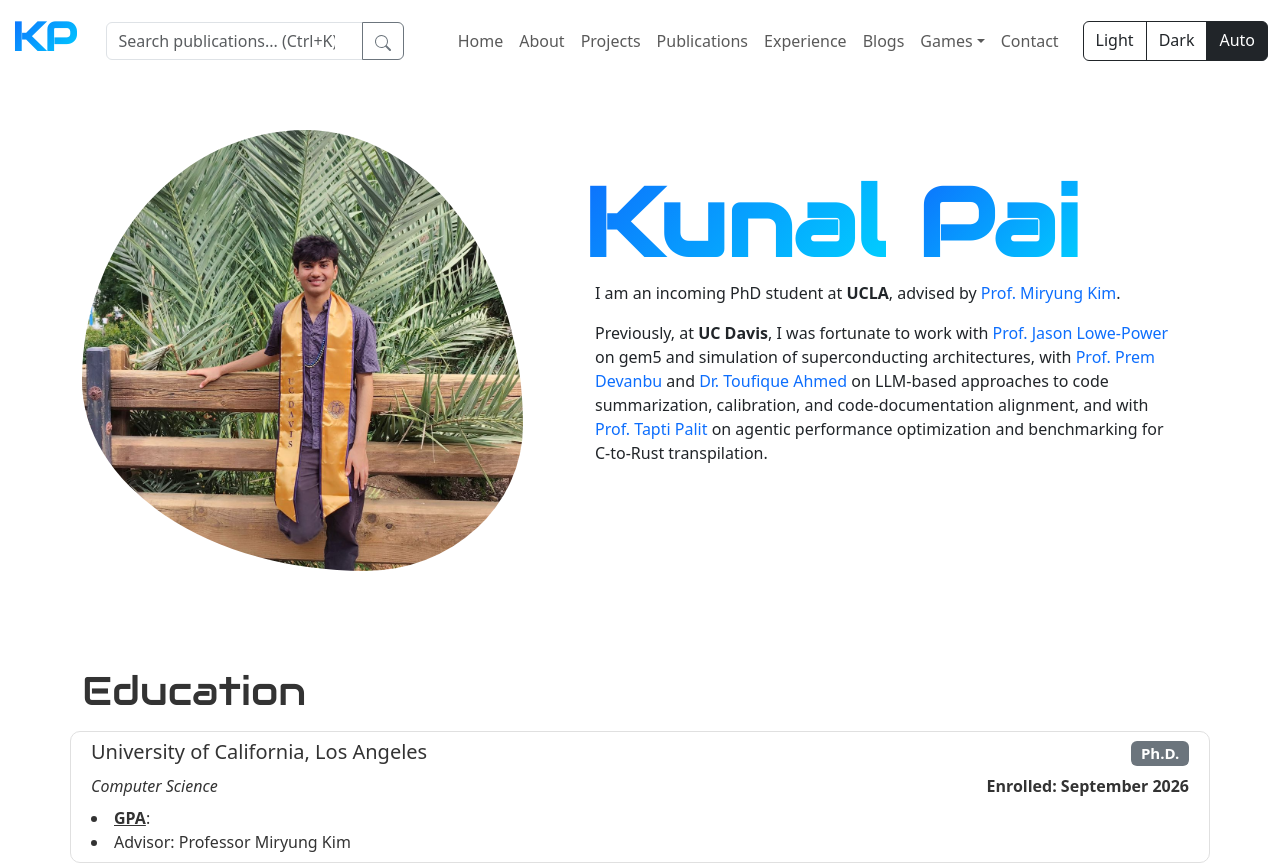
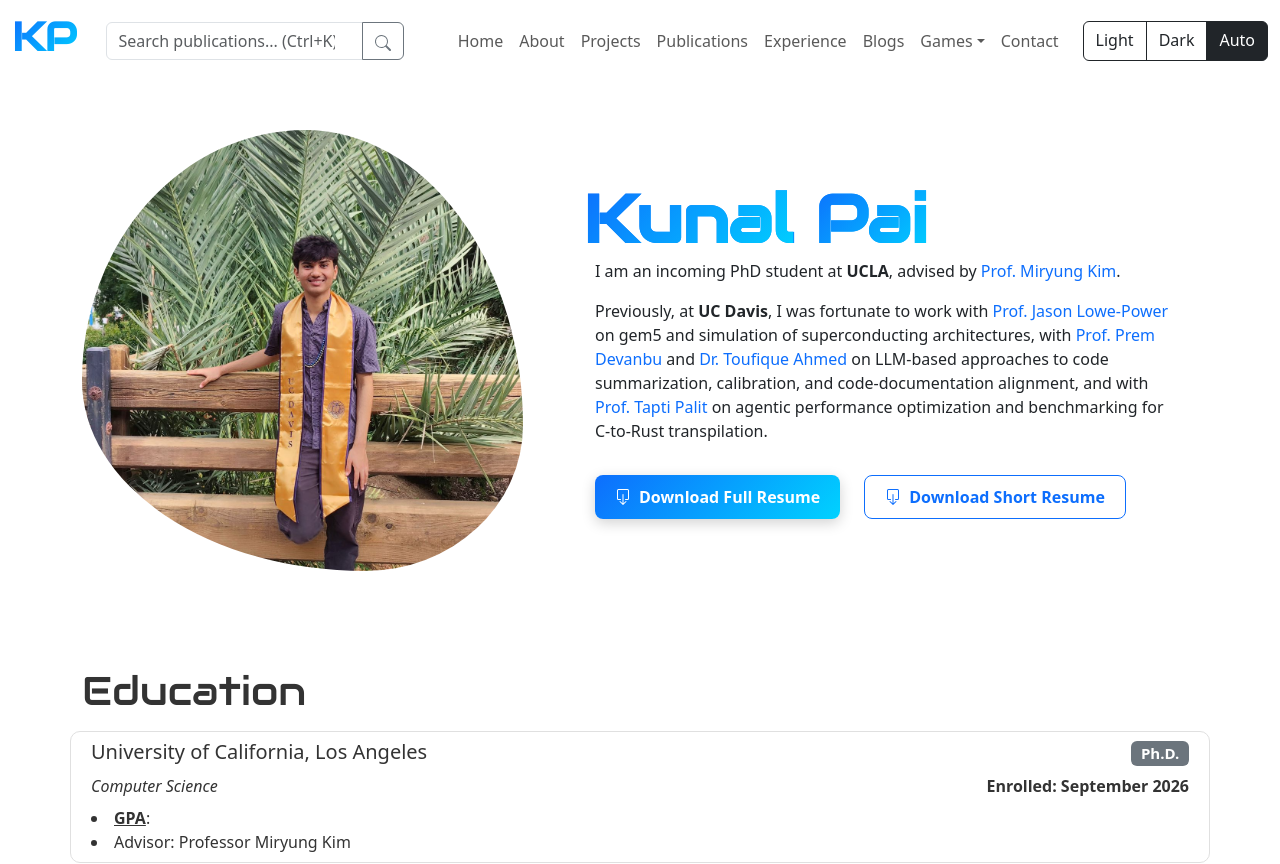
Before and after one commit to kunpai/my-website, a Next.js app: page / in a window 1280 px wide. Shown: the top 864 px of the page. Built offline with nearby package versions, Linux system fonts and the light colour scheme.

Commit message:
fix(hero): restore and style resume download buttons with robust GSAP animation

```diff
--- a/components/hello.js
+++ b/components/hello.js
@@ -1,4 +1,4 @@
-import { Col, Row, Button } from 'react-bootstrap';
+import { Col, Row } from 'react-bootstrap';
 import Image from 'next/image';
 import { gsap } from 'gsap';
 import SplitType from 'split-type';
@@ -10,16 +10,28 @@ export default function Hello() {
   const name = config.name || '';
 
   useEffect(() => {
-    const heading = new SplitType('.name', { types: 'words' });
-    const heroElements = [...heading.words, '.description', '.btn'];
-    gsap.from(heroElements, {
-      y: 24,
-      opacity: 0,
-      duration: 0.8,
-      delay: 0.5,
-      stagger: { amount: 1 },
-      ease: 'ease',
-    });
+    try {
+      const heading = new SplitType('.name', { types: 'words' });
+      const words = heading.words || [];
+      const desc = document.querySelector('.description');
+      const buttons = Array.from(document.querySelectorAll('.hello a.btn'));
+
+      const elements = [...words, desc, ...buttons].filter(Boolean);
+
+      if (elements.length > 0) {
+        gsap.from(elements, {
+          y: 20,
+          opacity: 0,
+          duration: 0.7,
+          delay: 0.2,
+          stagger: 0.06,
+          ease: 'power2.out',
+          clearProps: 'all',
+        });
+      }
+    } catch (e) {
+      console.warn('Hero animation bypassed:', e);
+    }
   }, []);
 
   return (
@@ -49,22 +61,22 @@ export default function Hello() {
           <Row className='mt-3'>
             <Col className='d-flex justify-content-start gap-4 flex-wrap'>
               {config.resume && (
-                <Button className='btn-theme-primary' href={config.resume} target='_blank'>
-                  <svg xmlns="http://www.w3.org/2000/svg" width="16" height="16" fill="currentColor" className="bi bi-box-arrow-down me-1" viewBox="0 0 16 16">
+                <a className='btn btn-theme-primary' href={config.resume} target='_blank' rel='noopener noreferrer' role='button'>
+                  <svg xmlns="http://www.w3.org/2000/svg" width="16" height="16" fill="currentColor" className="bi bi-box-arrow-down me-2" viewBox="0 0 16 16">
                     <path fillRule="evenodd" d="M3.5 10a.5.5 0 0 1-.5-.5v-8a.5.5 0 0 1 .5-.5h9a.5.5 0 0 1 .5.5v8a.5.5 0 0 1-.5.5h-2a.5.5 0 0 0 0 1h2A1.5 1.5 0 0 0 14 9.5v-8A1.5 1.5 0 0 0 12.5 0h-9A1.5 1.5 0 0 0 2 1.5v8A1.5 1.5 0 0 0 3.5 11h2a.5.5 0 0 0 0-1h-2z" />
                     <path fillRule="evenodd" d="M7.646 15.854a.5.5 0 0 0 .708 0l3-3a.5.5 0 0 0-.708-.708L8.5 14.293V5.5a.5.5 0 0 0-1 0v8.793l-2.146-2.147a.5.5 0 0 0-.708.708l3 3z" />
                   </svg>
-                  {' Download Full Resume'}
-                </Button>
+                  <span>Download Full Resume</span>
+                </a>
               )}
               {config.resume_short && (
-                <Button className='btn-theme-outline' href={config.resume_short} target='_blank'>
-                  <svg xmlns="http://www.w3.org/2000/svg" width="16" height="16" fill="currentColor" className="bi bi-box-arrow-down me-1" viewBox="0 0 16 16">
+                <a className='btn btn-theme-outline' href={config.resume_short} target='_blank' rel='noopener noreferrer' role='button'>
+                  <svg xmlns="http://www.w3.org/2000/svg" width="16" height="16" fill="currentColor" className="bi bi-box-arrow-down me-2" viewBox="0 0 16 16">
                     <path fillRule="evenodd" d="M3.5 10a.5.5 0 0 1-.5-.5v-8a.5.5 0 0 1 .5-.5h9a.5.5 0 0 1 .5.5v8a.5.5 0 0 1-.5.5h-2a.5.5 0 0 0 0 1h2A1.5 1.5 0 0 0 14 9.5v-8A1.5 1.5 0 0 0 12.5 0h-9A1.5 1.5 0 0 0 2 1.5v8A1.5 1.5 0 0 0 3.5 11h2a.5.5 0 0 0 0-1h-2z" />
                     <path fillRule="evenodd" d="M7.646 15.854a.5.5 0 0 0 .708 0l3-3a.5.5 0 0 0-.708-.708L8.5 14.293V5.5a.5.5 0 0 0-1 0v8.793l-2.146-2.147a.5.5 0 0 0-.708.708l3 3z" />
                   </svg>
-                  {' Download Short Resume'}
-                </Button>
+                  <span>Download Short Resume</span>
+                </a>
               )}
             </Col>
           </Row>
--- a/styles/globals.css
+++ b/styles/globals.css
@@ -104,7 +104,7 @@
 .name,
 .name .word,
 .name .char {
-  font-size: 6rem;
+  font-size: clamp(3rem, 5.2vw, 5.2rem);
   font-weight: 700;
   font-family: 'Audiowide', cursive;
   padding: 0;
@@ -113,6 +113,7 @@
   -webkit-background-clip: text;
   -webkit-text-fill-color: transparent;
   display: inline-block;
+  line-height: 1.15;
 }
 
 .topbar .navbar-brand h1 {
@@ -141,14 +142,20 @@
   background: var(--brand-gradient) !important;
   color: #ffffff !important;
   border: none !important;
-  font-weight: 500;
+  font-weight: 600;
+  padding: 0.55rem 1.25rem !important;
+  border-radius: 8px !important;
   transition: all 0.25s ease;
-  box-shadow: 0 4px 14px rgba(0, 0, 0, 0.15);
+  box-shadow: 0 4px 14px rgba(0, 0, 0, 0.18);
+  text-decoration: none !important;
+  display: inline-flex !important;
+  align-items: center;
+  justify-content: center;
 }
 
 .btn-theme-primary:hover {
   transform: translateY(-2px);
-  box-shadow: 0 6px 20px rgba(0, 0, 0, 0.25);
+  box-shadow: 0 6px 20px rgba(0, 0, 0, 0.28);
   color: #ffffff !important;
 }
 
@@ -156,8 +163,14 @@
   color: var(--brand-accent) !important;
   border: 1.5px solid var(--brand-accent) !important;
   background: transparent !important;
-  font-weight: 500;
+  font-weight: 600;
+  padding: 0.55rem 1.25rem !important;
+  border-radius: 8px !important;
   transition: all 0.25s ease;
+  text-decoration: none !important;
+  display: inline-flex !important;
+  align-items: center;
+  justify-content: center;
 }
 
 .btn-theme-outline:hover {
```
